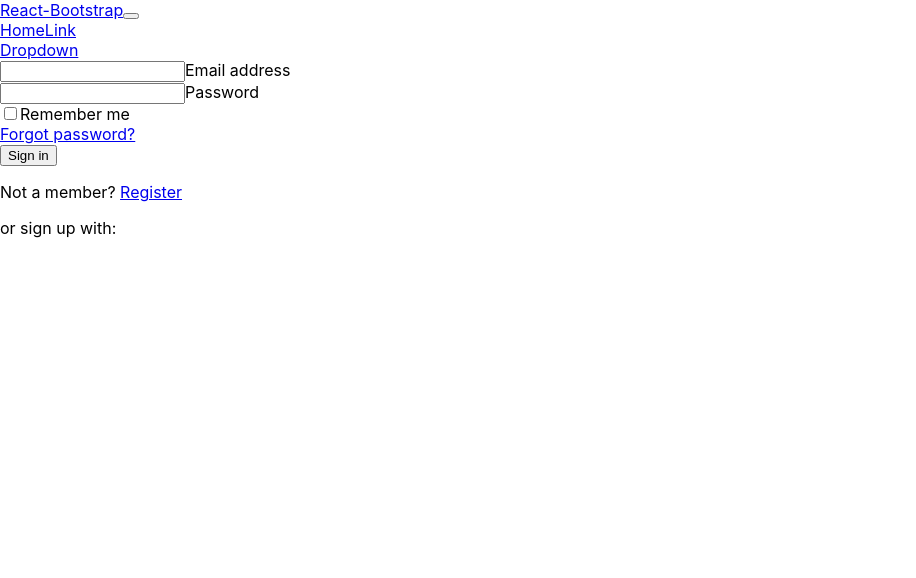
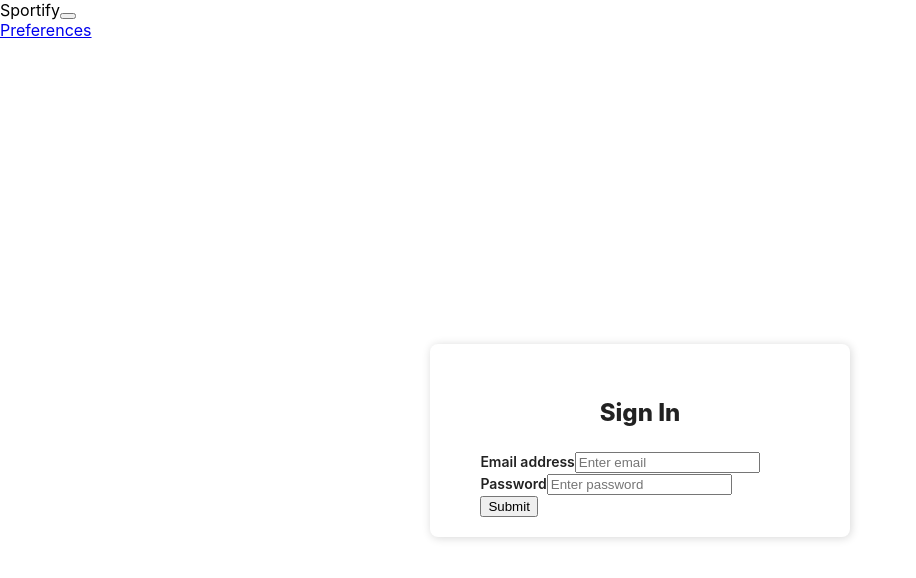
Before and after one commit to robbelouwet/sportify, a React (Create React App) app: page /login in a window 1280 px wide. Shown: the top 578 px of the page, without its empty margins (0-916 px from the left). Built offline with nearby package versions, Linux system fonts and the light colour scheme.

Commit message:
login flow done

```diff
--- a/package.json
+++ b/package.json
@@ -8,6 +8,7 @@
     "@testing-library/user-event": "^13.5.0",
     "bootstrap": "^5.2.3",
     "content-based-recommender": "^1.5.0",
+    "firebase": "^9.15.0",
     "mdb-react-ui-kit": "^5.0.0",
     "react": "^18.2.0",
     "react-bootstrap": "^2.7.0",
--- /dev/null
+++ b/src/components/layout/Error.js
@@ -0,0 +1,34 @@
+import React, { useEffect, useState } from 'react';
+import Button from 'react-bootstrap/Button';
+import Modal from 'react-bootstrap/Modal';
+
+function Error(props) {
+    const [show, updateShow] = useState(false)
+    const [msg, updateMsg] = useState("")
+
+    // when the component is rendered, send the updateMsg() function pointer back to the callback
+    useEffect(() => {
+        // wrap in an empty lambda because react will otherwise execute during component mount
+        props.callback(() => (msg) => {
+            console.log("Displaying error!")
+            updateMsg(msg)
+            updateShow(true)
+        })
+    }, [])
+
+    return (
+        <Modal show={show} onHide={() => { updateShow(false); updateMsg("") }}>
+            <Modal.Header closeButton>
+                <Modal.Title>Something went wrong!</Modal.Title>
+            </Modal.Header>
+            <Modal.Body>{msg}</Modal.Body>
+            <Modal.Footer>
+                <Button variant="danger" onClick={() => { updateShow(false); updateMsg("") }}>
+                    Close
+                </Button>
+            </Modal.Footer>
+        </Modal>
+    );
+}
+
+export default Error;
--- /dev/null
+++ b/src/components/layout/Info.js
@@ -0,0 +1,36 @@
+import React, { useEffect, useState } from 'react';
+import Button from 'react-bootstrap/Button';
+import Modal from 'react-bootstrap/Modal';
+
+function Info(props) {
+    const [show, updateShow] = useState(false)
+    const [body, updateBody] = useState("")
+    const [title, updateTitle] = useState("")
+
+    // when the component is rendered, send the updateMsg() function pointer back to the callback
+    useEffect(() => {
+        // wrap in an empty lambda because react will otherwise execute during component mount
+        props.callback(() => (title, body) => {
+            console.log("Displaying info modal")
+            updateBody(body)
+            updateTitle(title)
+            updateShow(true)
+        })
+    }, [])
+
+    return (
+        <Modal show={show} onHide={() => { updateShow(false); updateBody(""); updateTitle("") }}>
+            <Modal.Header closeButton>
+                <Modal.Title>{title}</Modal.Title>
+            </Modal.Header>
+            <Modal.Body>{body}</Modal.Body>
+            <Modal.Footer>
+                <Button variant="success" onClick={() => { updateShow(false); updateBody(""); updateTitle("") }}>
+                    Ok
+                </Button>
+            </Modal.Footer>
+        </Modal>
+    );
+}
+
+export default Info;
--- a/src/components/layout/NavBar.js
+++ b/src/components/layout/NavBar.js
@@ -1,29 +1,19 @@
 import Container from 'react-bootstrap/Container';
 import Nav from 'react-bootstrap/Nav';
 import Navbar from 'react-bootstrap/Navbar';
-import NavDropdown from 'react-bootstrap/NavDropdown';
+import { useNavigate } from 'react-router-dom';
 
-function BasicExample() {
+function NavBar() {
+    const navigate = useNavigate()
+
     return (
         <Navbar bg="light" expand="lg">
             <Container>
-                <Navbar.Brand href="#home">React-Bootstrap</Navbar.Brand>
+                <Navbar.Brand>Sportify</Navbar.Brand>
                 <Navbar.Toggle aria-controls="basic-navbar-nav" />
                 <Navbar.Collapse id="basic-navbar-nav">
                     <Nav className="me-auto">
-                        <Nav.Link href="#home">Home</Nav.Link>
-                        <Nav.Link href="#link">Link</Nav.Link>
-                        <NavDropdown title="Dropdown" id="basic-nav-dropdown">
-                            <NavDropdown.Item href="#action/3.1">Action</NavDropdown.Item>
-                            <NavDropdown.Item href="#action/3.2">
-                                Another action
-                            </NavDropdown.Item>
-                            <NavDropdown.Item href="#action/3.3">Something</NavDropdown.Item>
-                            <NavDropdown.Divider />
-                            <NavDropdown.Item href="#action/3.4">
-                                Separated link
-                            </NavDropdown.Item>
-                        </NavDropdown>
+                        <Nav.Link onClick={() => navigate("/change-preferences")}>Preferences</Nav.Link>
                     </Nav>
                 </Navbar.Collapse>
             </Container>
@@ -31,4 +21,4 @@ function BasicExample() {
     );
 }
 
-export default BasicExample;
+export default NavBar;
--- a/src/components/pages/Login.js
+++ b/src/components/pages/Login.js
@@ -1,53 +1,82 @@
-import React from 'react';
+import React, { useContext } from "react"
+import { useState } from 'react';
 import {
-    MDBContainer,
-    MDBInput,
-    MDBCheckbox,
-    MDBBtn,
-    MDBIcon
+    getAuth,
+    createUserWithEmailAndPassword,
+    signInWithEmailAndPassword
+} from "firebase/auth";
+import { useNavigate } from "react-router-dom";
+import { ErrorContext, InfoContext } from "../../contexts";
+
+
+export default function () {
+    const printError = useContext(ErrorContext)
+    const printInfo = useContext(InfoContext)
+    const navigate = useNavigate()
+    const [email, updateEmail] = useState("")
+    const [pwd, updatePwd] = useState("")
+
+    const [valid, setValid] = useState("")
+
+    const submit = async e => {
+        e.preventDefault()
+
+        try {
+            await signInWithEmailAndPassword(getAuth(), email, pwd)
+            printInfo("Success", "Logged in successfully!")
+            navigate("/select-preferences")
+        } catch (error) {
+            if (error.code === "auth/user-not-found") {
+                printError("User does not exist, creating new user...")
+                try {
+                    await createUserWithEmailAndPassword(getAuth(), email, pwd);
+                    navigate("/select-preferences")
+                } catch (err2) {
+                    printError(err2.code)
                 }
-    from 'mdb-react-ui-kit';
+            } else {
+                printError(error.code)
+            }
+        }
+    }
 
-function App() {
+    const validate = v => {
+        const isValid = /^(r[0-9]{7}@kuleuven.be)|([a-z]*.[a-z]*@student.kuleuven.be)$/.test(v)
+        setValid(isValid ? "is-valid" : "is-invalid")
+    }
+
     return (
-        <MDBContainer className="p-3 my-5 d-flex flex-column w-50">
-
-            <MDBInput wrapperClass='mb-4' label='Email address' id='form1' type='email' />
-            <MDBInput wrapperClass='mb-4' label='Password' id='form2' type='password' />
-
-            <div className="d-flex justify-content-between mx-3 mb-4">
-                <MDBCheckbox name='flexCheck' value='' id='flexCheckDefault' label='Remember me' />
-                <a href="!#">Forgot password?</a>
+        <div className="Auth-form-container">
+            <form className="Auth-form">
+                <div className="Auth-form-content">
+                    <h3 className="Auth-form-title">Sign In</h3>
+                    <div className="form-group mt-3">
+                        <label>Email address</label>
+                        <input
+                            type="email"
+                            className={`form-control mt-1 ${valid}`}
+                            placeholder="Enter email"
+                            onChange={v => { updateEmail(v.target.value); validate(v.target.value) }}
+                            value={email}
+                        />
                     </div>
-
-            <MDBBtn className="mb-4">Sign in</MDBBtn>
-
-            <div className="text-center">
-                <p>Not a member? <a href="#!">Register</a></p>
-                <p>or sign up with:</p>
-
-                <div className='d-flex justify-content-between mx-auto' style={{ width: '40%' }}>
-                    <MDBBtn tag='a' color='none' className='m-1' style={{ color: '#1266f1' }}>
-                        <MDBIcon fab icon='facebook-f' size="sm" />
-                    </MDBBtn>
-
-                    <MDBBtn tag='a' color='none' className='m-1' style={{ color: '#1266f1' }}>
-                        <MDBIcon fab icon='twitter' size="sm" />
-                    </MDBBtn>
-
-                    <MDBBtn tag='a' color='none' className='m-1' style={{ color: '#1266f1' }}>
-                        <MDBIcon fab icon='google' size="sm" />
-                    </MDBBtn>
-
-                    <MDBBtn tag='a' color='none' className='m-1' style={{ color: '#1266f1' }}>
-                        <MDBIcon fab icon='github' size="sm" />
-                    </MDBBtn>
-
+                    <div className="form-group mt-3">
+                        <label>Password</label>
+                        <input
+                            type="password"
+                            className="form-control mt-1"
+                            placeholder="Enter password"
+                            value={pwd}
+                            onChange={v => updatePwd(v.target.value)}
+                        />
+                    </div>
+                    <div className="d-grid gap-2 mt-3">
+                        <button type="submit" onClick={submit} className="btn btn-primary">
+                            Submit
+                        </button>
                     </div>
                 </div>
-
-        </MDBContainer>
-    );
+            </form>
+        </div>
+    )
 }
-
-export default App;
--- /dev/null
+++ b/src/contexts.js
@@ -0,0 +1,3 @@
+import React from "react"
+export const ErrorContext = React.createContext()
+export const InfoContext = React.createContext()
--- a/src/index.js
+++ b/src/index.js
@@ -2,6 +2,18 @@ import React from 'react';
 import ReactDOM from 'react-dom/client';
 import './style/index.css';
 import App from './components/App';
+import { initializeApp } from "firebase/app";
+
+const firebaseConfig = {
+  apiKey: "AIzaSyB98NyPAHBjtp_781XKNcqOYRv4QOn9j0Y",
+  authDomain: "sportify-hci.firebaseapp.com",
+  projectId: "sportify-hci",
+  storageBucket: "sportify-hci.appspot.com",
+  messagingSenderId: "120062063813",
+  appId: "1:120062063813:web:7e62d1b1e60f02cf49ecac",
+  measurementId: "G-F8MBHS758V"
+};
+export const app = initializeApp(firebaseConfig);
 
 const root = ReactDOM.createRoot(document.getElementById('root'));
 root.render(
--- a/src/style/App.css
+++ b/src/style/App.css
@@ -38,4 +38,40 @@
   }
 }
 
+.Auth-form-container {
+  display: flex;
+  justify-content: center;
+  align-items: center;
+  width: 100vw;
+  height: 100vh;
+}
+
+.Auth-form {
+  width: 420px;
+  box-shadow: rgb(0 0 0 / 16%) 1px 1px 10px;
+  padding-top: 30px;
+  padding-bottom: 20px;
+  border-radius: 8px;
+  background-color: white;
+}
+
+.Auth-form-content {
+  padding-left: 12%;
+  padding-right: 12%;
+}
+
+.Auth-form-title {
+  text-align: center;
+  margin-bottom: 1em;
+  font-size: 24px;
+  color: rgb(34, 34, 34);
+  font-weight: 800;
+}
+
+label {
+  font-size: 14px;
+  font-weight: 600;
+  color: rgb(34, 34, 34);
+}
+
 @import "../../node_modules/bootstrap/dist/css/bootstrap.min.css";
```
Also changed, not shown: src/components/App.js (+16 -3 lines), 1 other file (tests, documents, lock files or other folders). Lines whose indentation alone changed are shown as unchanged.
